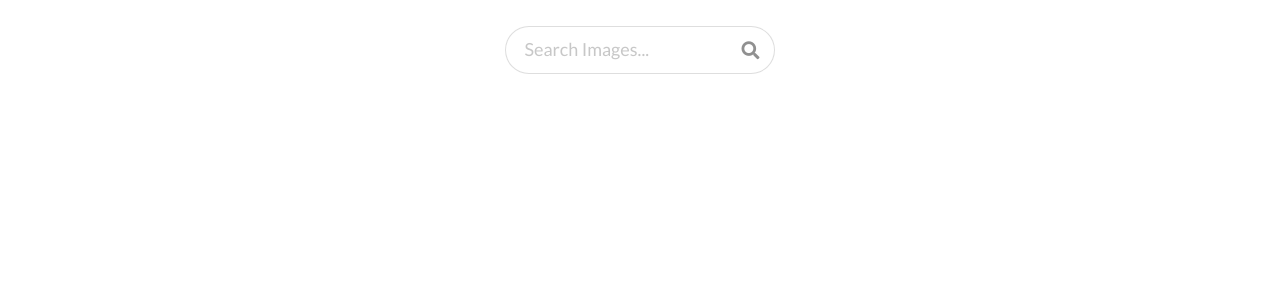
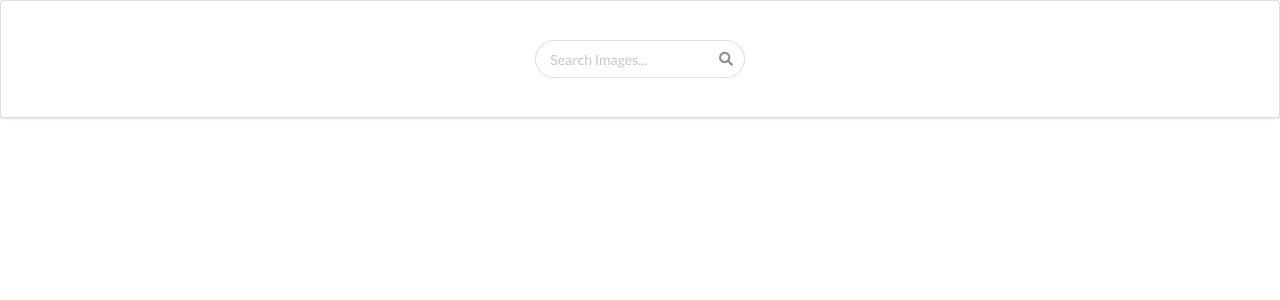
Before and after one commit to sakthikarthickraja98/search-pics, a React (Create React App) app in the folder search-pics/: page / in a window 1280 px wide. Shown: the top 300 px of the page. Built offline with nearby package versions, Linux system fonts and the light colour scheme.

Commit message:
sticky search bar

```diff
--- a/search-pics/src/components/app.jsx
+++ b/search-pics/src/components/app.jsx
@@ -17,11 +17,13 @@ onSearchSubmit = async(term) => {
   render(){
     return (
     <div>
+      <div className="sticky">
       <h3>
-      <div className="fixed">
+      <div className="ui segment">
       <Searchbar onSubmit={this.onSearchSubmit}/>
       </div>
       </h3>
+      </div>
 
       <Imagelist Image={this.state.images}/>
 
--- a/search-pics/src/searchbar.css
+++ b/search-pics/src/searchbar.css
@@ -1,6 +1,12 @@
 .box{
-    position:fixed;
     width: 100%;
     text-align: center;
     margin-top: 2%;
+    padding-bottom: 2%;
 }
+
+div.sticky{
+    position: -webkit-sticky;
+    position: sticky;
+    top: 0;
+}
```
